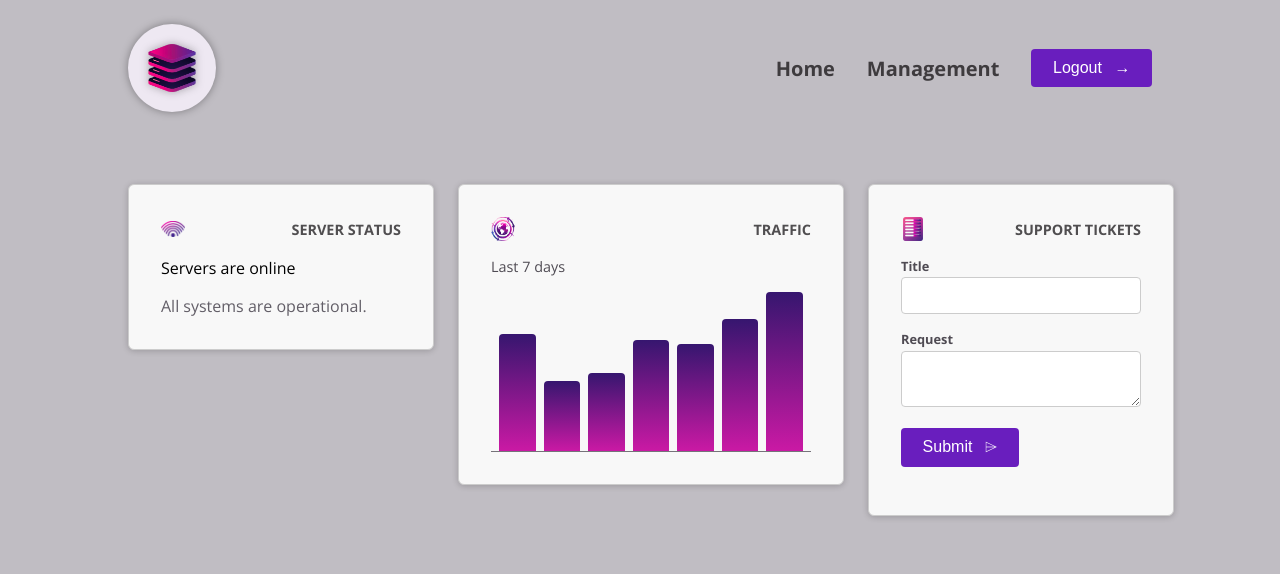
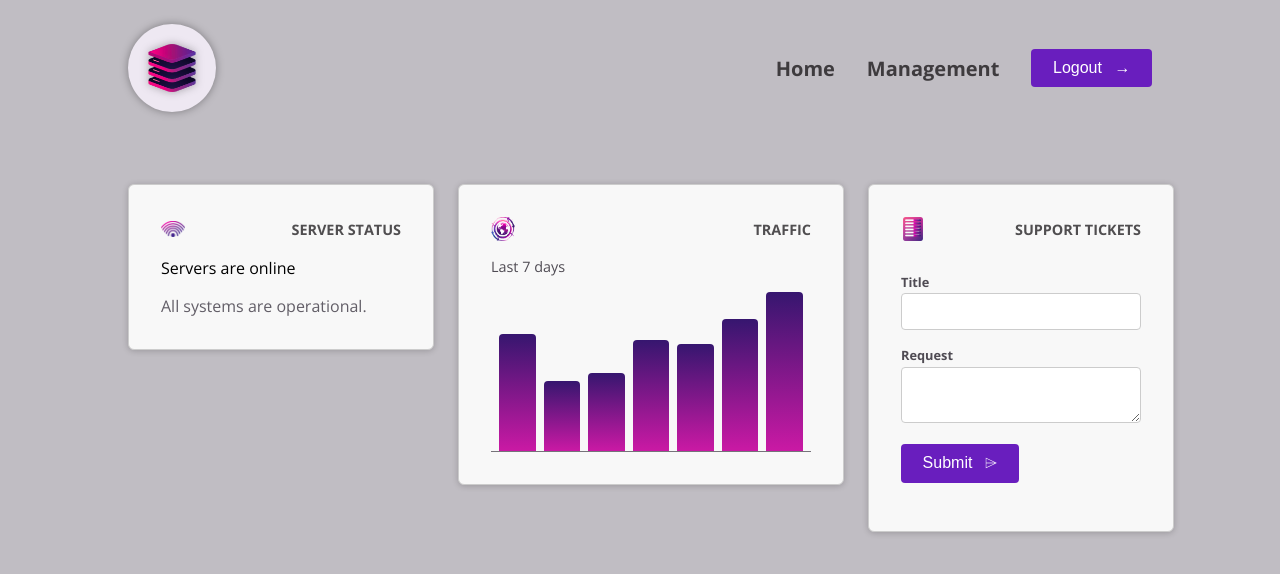
Before and after one commit to DCPagan/angular-06-cmp-deep-dive, an Angular app: page / in a window 1280 px wide. Shown: the top 574 px of the page. Built offline with nearby package versions, Linux system fonts and the light colour scheme.

Commit message:
Style tickets and traffic components via host element

```diff
--- a/src/app/dashboard/tickets/tickets.component.css
+++ b/src/app/dashboard/tickets/tickets.component.css
@@ -1,33 +1,33 @@
-#tickets {
+:host {
   display: flex;
   flex-direction: column;
   gap: 1.5rem;
 }
 
-#tickets ul {
+:host ul {
   list-style: none;
   margin: 0;
   padding: 0;
   width: 15rem;
 }
 
-#tickets li {
+:host li {
   margin: 0.5rem 0;
 }
 
-#tickets p {
+:host p {
   margin: 0;
   color: #4f4b53;
 }
 
-#tickets h2 {
+:host h2 {
   margin: 0;
   font-size: 1.1rem;
   color: #38343c;
 }
 
 @media (min-width: 768px) {
-  #tickets {
+  :host {
     flex-direction: row;
   }
 }
--- a/src/app/dashboard/tickets/tickets.component.html
+++ b/src/app/dashboard/tickets/tickets.component.html
@@ -1,3 +1 @@
-<div id="new-ticket">
-  <app-new-ticket />
-</div>
+<app-new-ticket />
--- a/src/app/dashboard/tickets/tickets.component.ts
+++ b/src/app/dashboard/tickets/tickets.component.ts
@@ -8,6 +8,4 @@
   templateUrl: './tickets.component.html',
   styleUrl: './tickets.component.css'
 })
-export class TicketsComponent {
-
-}
+export class TicketsComponent {}
--- a/src/app/dashboard/traffic/traffic.component.css
+++ b/src/app/dashboard/traffic/traffic.component.css
@@ -1,4 +1,4 @@
-#traffic {
+:host {
   display: block;
   width: 15rem;
 }
@@ -26,7 +26,7 @@
 }
 
 @media (min-width: 768px) {
-  #traffic {
+  :host {
     width: 20rem;
   }
 }
--- a/src/app/dashboard/traffic/traffic.component.html
+++ b/src/app/dashboard/traffic/traffic.component.html
@@ -1,8 +1,6 @@
-<div id="traffic">
-  <p>Last 7 days</p>
-  <div id="chart">
-    @for (dataPoint of dummyTrafficData; track dataPoint.id) {
-      <div [style.height]="(dataPoint.value / maxTraffic) * 100 + '%'"></div>
-    }
-  </div>
+<p>Last 7 days</p>
+<div id="chart">
+  @for (dataPoint of dummyTrafficData; track dataPoint.id) {
+    <div [style.height]="(dataPoint.value / maxTraffic) * 100 + '%'"></div>
+  }
 </div>
```
